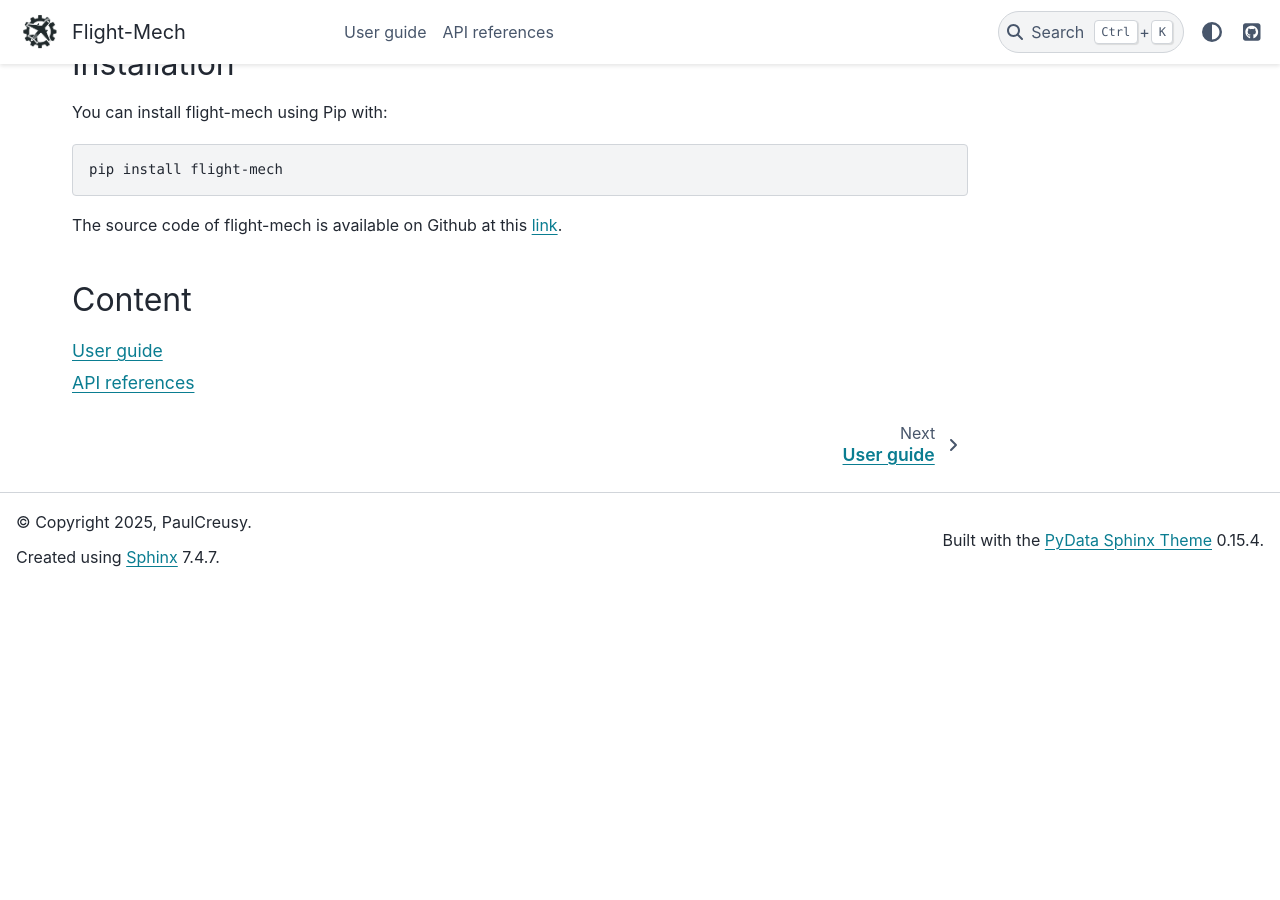
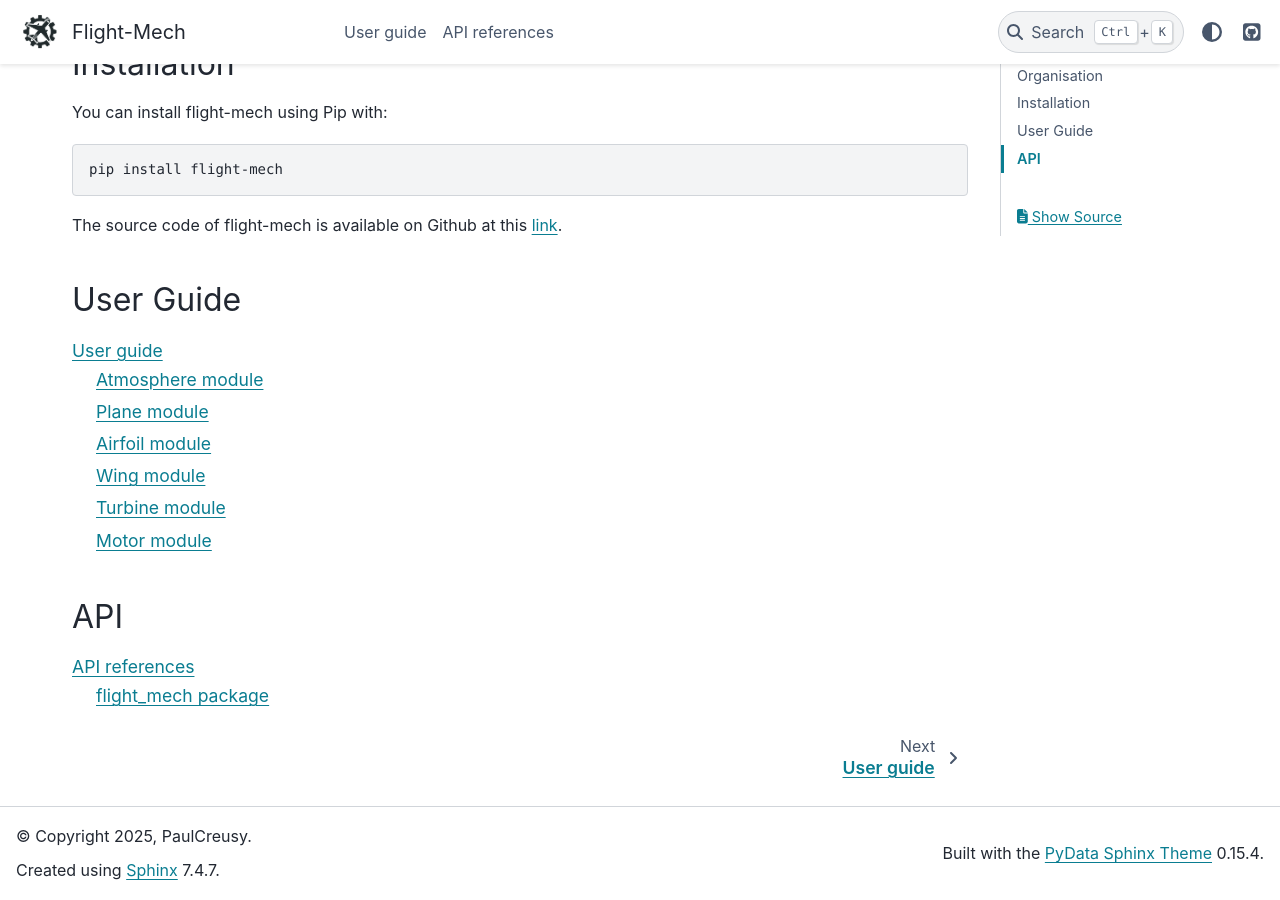
Before and after one commit to PaulCreusy/flight-mech, a Sphinx documentation site: the page built from docs/index.rst, in a window 1280 px wide and 900 px high, scrolled down 1237 px. Built offline with Sphinx 7.4.7 and the PyData theme 0.15.4, drawn with Linux system fonts in a browser that asks for light colours; before the commit the page ends 1823 px from its top, so only the background shows below that.

Commit message:
improve index page in documentation with more details on each part

```diff
--- a/docs/index.rst
+++ b/docs/index.rst
@@ -52,11 +52,18 @@
 
 The source code of flight-mech is available on Github at this `link <https://github.com/PaulCreusy/flight-mech/tree/main>`_.
 
-Content
--------
+User Guide
+----------
 
 .. toctree::
-   :maxdepth: 1
+   :maxdepth: 2
 
    user_guide
+
+API
+---
+
+.. toctree::
+   :maxdepth: 2
+
    api_references
```
